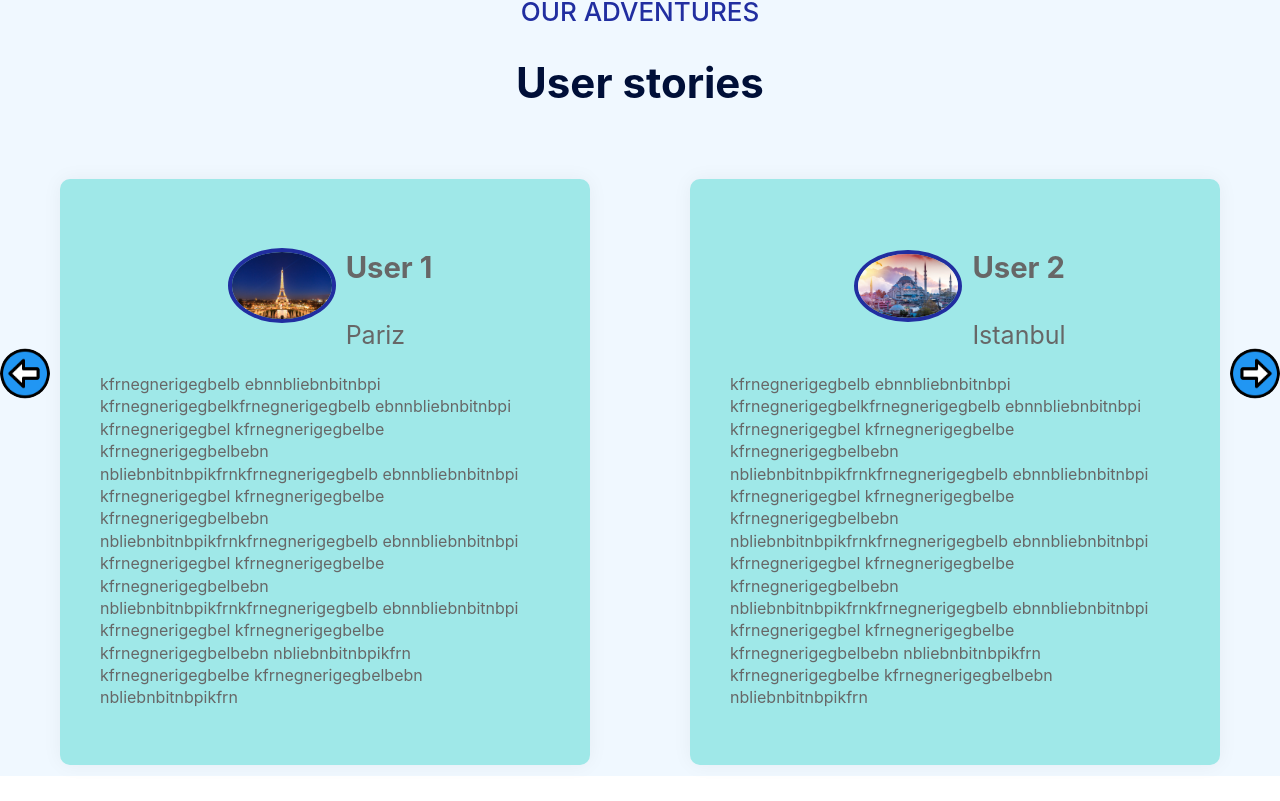
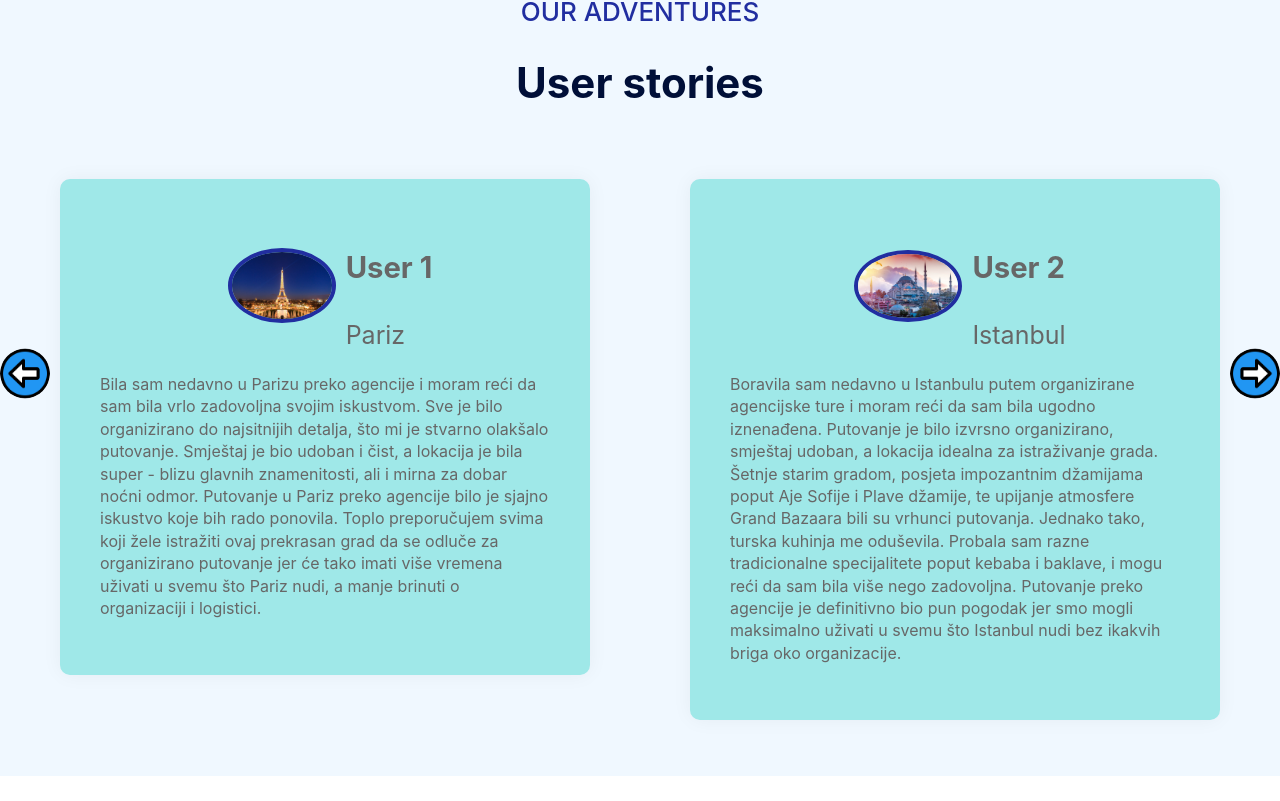
Before and after one commit to tvelic1/TravelAgency-React, a React (Create React App) app: page /home in a window 1280 px wide. Shown: the part 2151-2952 px from the top of the page. After the commit the page ends 2929 px from the top, so only its background shows below. Built offline with nearby package versions, Linux system fonts and the light colour scheme.

Commit message:
Dodani user stories

```diff
--- a/src/components/Stories.js
+++ b/src/components/Stories.js
@@ -38,32 +38,7 @@ const Stories = () => {
                                 </div>
                             </div>
                             <p>
-                                kfrnegnerigegbelb
-                                ebnnbliebnbitnbpi
-                                kfrnegnerigegbelkfrnegnerigegbelb
-                                ebnnbliebnbitnbpi
-                                kfrnegnerigegbel
-                                kfrnegnerigegbelbe
-                                kfrnegnerigegbelbebn
-                                nbliebnbitnbpikfrnkfrnegnerigegbelb
-                                ebnnbliebnbitnbpi
-                                kfrnegnerigegbel
-                                kfrnegnerigegbelbe
-                                kfrnegnerigegbelbebn
-                                nbliebnbitnbpikfrnkfrnegnerigegbelb
-                                ebnnbliebnbitnbpi
-                                kfrnegnerigegbel
-                                kfrnegnerigegbelbe
-                                kfrnegnerigegbelbebn
-                                nbliebnbitnbpikfrnkfrnegnerigegbelb
-                                ebnnbliebnbitnbpi
-                                kfrnegnerigegbel
-                                kfrnegnerigegbelbe
-                                kfrnegnerigegbelbebn
-                                nbliebnbitnbpikfrn
-                                kfrnegnerigegbelbe
-                                kfrnegnerigegbelbebn
-                                nbliebnbitnbpikfrn
+                            Bila sam nedavno u Parizu preko agencije i moram reći da sam bila vrlo zadovoljna svojim iskustvom. Sve je bilo organizirano do najsitnijih detalja, što mi je stvarno olakšalo putovanje. Smještaj je bio udoban i čist, a lokacija je bila super - blizu glavnih znamenitosti, ali i mirna za dobar noćni odmor. Putovanje u Pariz preko agencije bilo je sjajno iskustvo koje bih rado ponovila. Toplo preporučujem svima koji žele istražiti ovaj prekrasan grad da se odluče za organizirano putovanje jer će tako imati više vremena uživati u svemu što Pariz nudi, a manje brinuti o organizaciji i logistici.
                             </p>
                         </div>
                     </li>
@@ -77,32 +52,11 @@ const Stories = () => {
                                 </div>
                             </div>
                             <p>
-                                kfrnegnerigegbelb
-                                ebnnbliebnbitnbpi
-                                kfrnegnerigegbelkfrnegnerigegbelb
-                                ebnnbliebnbitnbpi
-                                kfrnegnerigegbel
-                                kfrnegnerigegbelbe
-                                kfrnegnerigegbelbebn
-                                nbliebnbitnbpikfrnkfrnegnerigegbelb
-                                ebnnbliebnbitnbpi
-                                kfrnegnerigegbel
-                                kfrnegnerigegbelbe
-                                kfrnegnerigegbelbebn
-                                nbliebnbitnbpikfrnkfrnegnerigegbelb
-                                ebnnbliebnbitnbpi
-                                kfrnegnerigegbel
-                                kfrnegnerigegbelbe
-                                kfrnegnerigegbelbebn
-                                nbliebnbitnbpikfrnkfrnegnerigegbelb
-                                ebnnbliebnbitnbpi
-                                kfrnegnerigegbel
-                                kfrnegnerigegbelbe
-                                kfrnegnerigegbelbebn
-                                nbliebnbitnbpikfrn
-                                kfrnegnerigegbelbe
-                                kfrnegnerigegbelbebn
-                                nbliebnbitnbpikfrn
+                            Boravila sam nedavno u Istanbulu putem organizirane agencijske ture i moram reći da sam bila ugodno iznenađena. Putovanje je bilo izvrsno organizirano, smještaj udoban, a lokacija idealna za istraživanje grada. Šetnje starim gradom, posjeta impozantnim džamijama poput Aje Sofije i Plave džamije, te upijanje atmosfere Grand Bazaara bili su vrhunci putovanja.
+
+Jednako tako, turska kuhinja me oduševila. Probala sam razne tradicionalne specijalitete poput kebaba i baklave, i mogu reći da sam bila više nego zadovoljna.
+
+Putovanje preko agencije je definitivno bio pun pogodak jer smo mogli maksimalno uživati u svemu što Istanbul nudi bez ikakvih briga oko organizacije.
                             </p>
                         </div>
                     </li>
@@ -117,32 +71,11 @@ const Stories = () => {
                                 </div>
                             </div>
                             <p>
-                                kfrnegnerigegbelb
-                                ebnnbliebnbitnbpi
-                                kfrnegnerigegbelkfrnegnerigegbelb
-                                ebnnbliebnbitnbpi
-                                kfrnegnerigegbel
-                                kfrnegnerigegbelbe
-                                kfrnegnerigegbelbebn
-                                nbliebnbitnbpikfrnkfrnegnerigegbelb
-                                ebnnbliebnbitnbpi
-                                kfrnegnerigegbel
-                                kfrnegnerigegbelbe
-                                kfrnegnerigegbelbebn
-                                nbliebnbitnbpikfrnkfrnegnerigegbelb
-                                ebnnbliebnbitnbpi
-                                kfrnegnerigegbel
-                                kfrnegnerigegbelbe
-                                kfrnegnerigegbelbebn
-                                nbliebnbitnbpikfrnkfrnegnerigegbelb
-                                ebnnbliebnbitnbpi
-                                kfrnegnerigegbel
-                                kfrnegnerigegbelbe
-                                kfrnegnerigegbelbebn
-                                nbliebnbitnbpikfrn
-                                kfrnegnerigegbelbe
-                                kfrnegnerigegbelbebn
-                                nbliebnbitnbpikfrn
+                            Nedavno sam istraživao Firencu kroz organiziranu turističku agenciju i moram priznati da su se potrudili maksimalno. Od početka do kraja putovanja, osjećao sam se poput pravog putnika - sve je bilo pedantno organizirano, odabir smještaja bio je u skladu s mojim preferencijama, a tim agencije bio je uvijek na raspolaganju za sva pitanja i pomoć.
+
+Posebno bih istaknuo njihovu fleksibilnost i pažnju prema detaljima. Uz njihovu podršku, mogao sam istražiti Firencu bez brige i stresa. Zahvaljujući njihovom radu, svaki trenutak putovanja bio je pun užitka i nezaboravan.
+
+Stoga, svima koji planiraju posjetiti Firencu toplo preporučujem da se obrate ovoj agenciji jer će im pružiti nezaboravno iskustvo bez ikakvih problema i briga.
                             </p>
                         </div>
                     </li>
@@ -156,32 +89,10 @@ const Stories = () => {
                                 </div>
                             </div>
                             <p>
-                                kfrnegnerigegbelb
-                                ebnnbliebnbitnbpi
-                                kfrnegnerigegbelkfrnegnerigegbelb
-                                ebnnbliebnbitnbpi
-                                kfrnegnerigegbel
-                                kfrnegnerigegbelbe
-                                kfrnegnerigegbelbebn
-                                nbliebnbitnbpikfrnkfrnegnerigegbelb
-                                ebnnbliebnbitnbpi
-                                kfrnegnerigegbel
-                                kfrnegnerigegbelbe
-                                kfrnegnerigegbelbebn
-                                nbliebnbitnbpikfrnkfrnegnerigegbelb
-                                ebnnbliebnbitnbpi
-                                kfrnegnerigegbel
-                                kfrnegnerigegbelbe
-                                kfrnegnerigegbelbebn
-                                nbliebnbitnbpikfrnkfrnegnerigegbelb
-                                ebnnbliebnbitnbpi
-                                kfrnegnerigegbel
-                                kfrnegnerigegbelbe
-                                kfrnegnerigegbelbebn
-                                nbliebnbitnbpikfrn
-                                kfrnegnerigegbelbe
-                                kfrnegnerigegbelbebn
-                                nbliebnbitnbpikfrn
+                            Bila sam nedavno u Barceloni preko turističke agencije i ne mogu dovoljno nahvaliti njihovu organizaciju. Od trenutka kada sam rezervirala putovanje pa sve do povratka kući, osjećala sam se kao da su brinuli o svakom detalju.
+
+Ono što me posebno impresioniralo je njihova predanost gostima. Osoblje agencije bilo je iznimno susretljivo i uvijek spremno pomoći, bilo da je riječ o preporukama restorana ili rezervaciji ulaznica za znamenitosti. Također, smještaj koji su odabrali bio je izvrstan - udoban, čist i na sjajnoj lokaciji.
+Zahvaljujući njihovom trudu i angažmanu, moje putovanje u Barcelonu bilo je jedno od najboljih dosad. Stoga, svakome tko planira posjetiti ovaj grad, toplo preporučujem da se obrati ovoj agenciji jer će im pružiti nezaboravno iskustvo putovanja.
                             </p>
                         </div>
                     </li>
```
